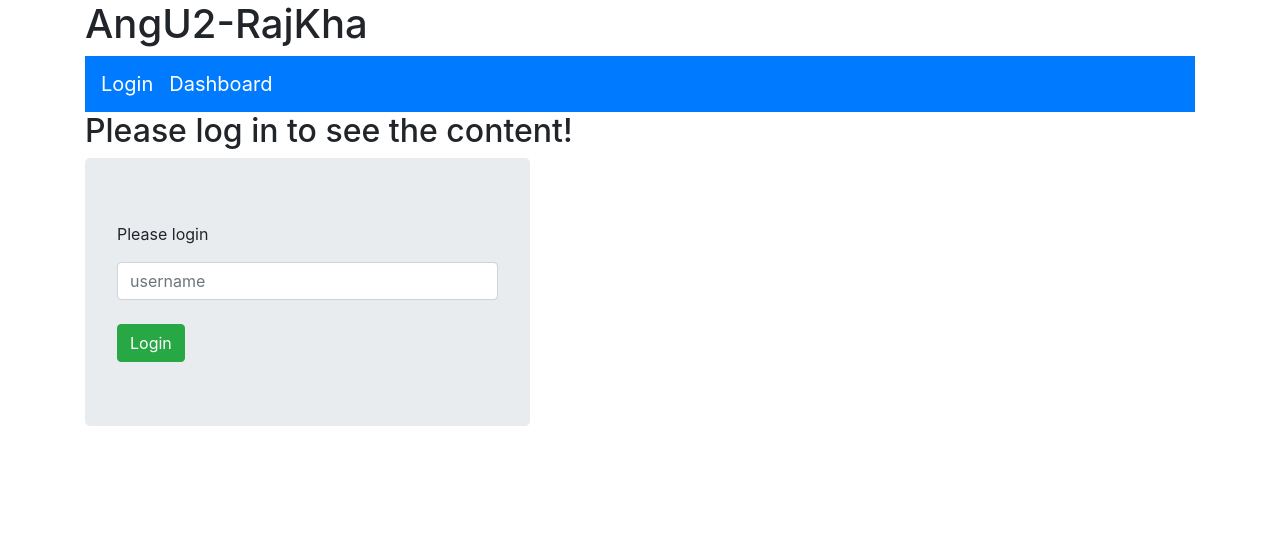
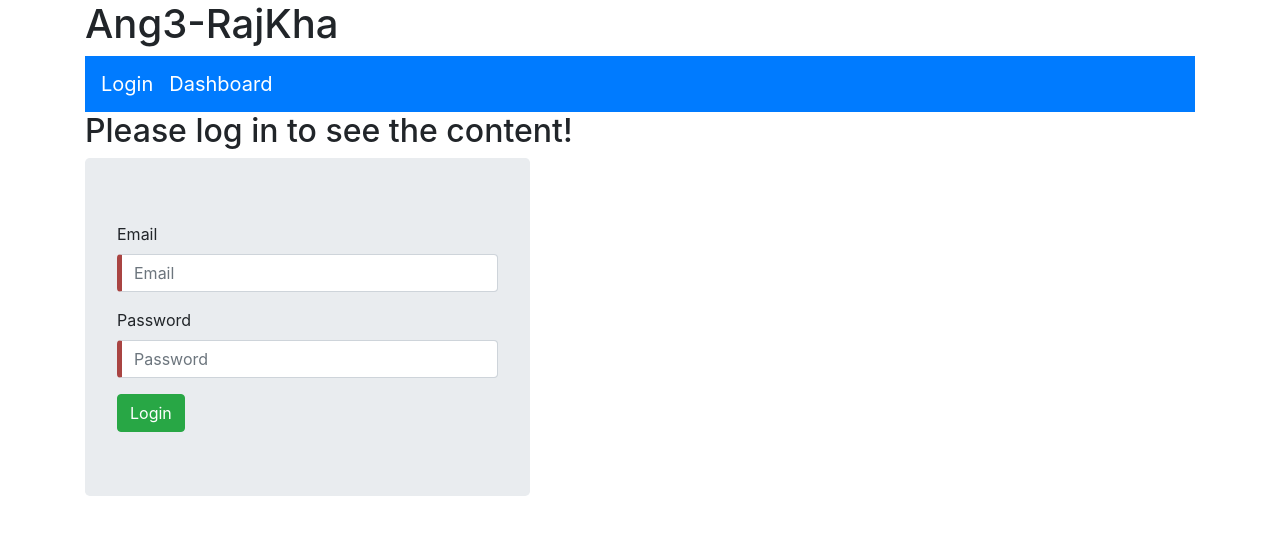
Before and after one commit to rajibkhan976/Ang3-RajKha, an Angular app: page /login in a window 1280 px wide. Shown: the top 534 px of the page. Built offline with nearby package versions, Linux system fonts and the light colour scheme.

Commit message:
login fixed

```diff
--- a/src/app/app.component.ts
+++ b/src/app/app.component.ts
@@ -8,7 +8,7 @@ import { AuthServiceService } from './auth-service.service';
 })
 export class AppComponent implements OnInit {
 
-  title = 'AngU2-RajKha';
+  title = 'Ang3-RajKha';
 
   constructor (private authService: AuthServiceService) {
     authService.loggedUser = this.authService.checkIfLoggedIn();
--- a/src/app/auth-service.service.ts
+++ b/src/app/auth-service.service.ts
@@ -1,4 +1,5 @@
 import { Injectable } from '@angular/core';
+import { AdminFull } from './models/admin-full.model';
 
 @Injectable({
   providedIn: 'root'
@@ -7,6 +8,17 @@ import { Injectable } from '@angular/core';
 export class AuthServiceService {
   //  a property  is defined to store the user who is logged in
   loggedUser:string;
+  public admins : AdminFull [] = [{
+  firstName: 'John',
+  lastName: 'Doe',
+  email: 'john.doe@email.com',
+  password: '1234567890'
+  }, {
+  firstName: 'Kylie',
+  lastName: 'Johnson',
+  email: 'kylie.johnson@email.com',
+  password: '0987654321'
+  }];
 
   constructor() { }
   //method for checking whethre the user is logged in or not
@@ -15,8 +27,14 @@ export class AuthServiceService {
   }
   //method for controlling the user login
   public logIn(user) {
-    localStorage.setItem('user', user);
-    this.loggedUser = user;
+    for (var loginAuthentication in this.admins) {
+      if (user.email === this.admins[loginAuthentication].email && user.password === this.admins[loginAuthentication].password) {
+        localStorage.setItem('user', user.email);
+        this.loggedUser = user.email
+      } else {
+        this.loggedUser = undefined;
+      }
+    }
     return this.loggedUser;
   }
   //method for logging out the user
--- a/src/app/login/login.component.css
+++ b/src/app/login/login.component.css
@@ -0,0 +1,6 @@
+.ng-valid[required], .ng-valid.required  {
+  border-left: 5px solid #42A948; /* green */
+}
+.ng-invalid:not(form)  {
+  border-left: 5px solid #a94442; /* red */
+}
--- a/src/app/login/login.component.html
+++ b/src/app/login/login.component.html
@@ -2,12 +2,36 @@
 <div class="container">
   <div class="row">
     <div class="col-5">
-      <div class="jumbotron" [ngSwitch]="loggedUser">
-        <p *ngSwitchCase="undefined">Please login</p>
-        <input *ngSwitchCase="undefined" [(ngModel)]="userName" class="form-control mr-sm-2" type="search" placeholder="username" aria-label="Search"> <br>
-        <button *ngSwitchCase="undefined" class="btn btn-success my-2 my-sm-0" (click)="logIn()">Login</button>
-        <p *ngSwitchDefault>Log out!</p>
-        <button *ngSwitchDefault class="btn btn-danger my-2 my-sm-0" (click)="logOut()">Logout</button>
+      <div class="jumbotron" >
+        <form [ngSwitch]="loggedUser" (ngSubmit)="logIn()" #loginForm="ngForm">
+          <div class="form-group" *ngSwitchCase="undefined">
+            <label for="email">Email</label>
+            <input type="email" id="email" [(ngModel)]="model.email" name="email" class="form-control mr-sm-2" placeholder="Email" email required #email="ngModel">
+            <div *ngIf="email.invalid && (email.dirty || email.touched)" class="alert alert-danger">
+              <div *ngIf="email.errors.required">
+                Email is required.
+              </div>
+              <div *ngIf="email.errors.email">
+                Wrong format.
+              </div>
+            </div>
+          </div>
+          <div class="form-group" *ngSwitchCase="undefined">
+            <label for="password">Password</label>
+            <input type="password" id="password" [(ngModel)]="model.password" name="password" class="form-control mr-sm-2" placeholder="Password" required minlength="6" #password="ngModel">
+            <div *ngIf="password.invalid && (password.dirty || password.touched)" class="alert alert-danger">
+              <div *ngIf="password.errors.required">
+                Password is required.
+              </div>
+              <div *ngIf="password.errors.minlength">
+                Password must be at least 6 characters long.
+              </div>
+            </div>
+          </div>
+          <button type="submit" *ngSwitchCase="undefined" class="btn btn-success my-2 my-sm-0">Login</button>
+          <p *ngSwitchDefault>Log out!</p>
+          <button *ngSwitchDefault class="btn btn-danger my-2 my-sm-0" (click)="logOut()">Logout</button>
+        </form>
       </div>
     </div>
   </div>
--- a/src/app/login/login.component.ts
+++ b/src/app/login/login.component.ts
@@ -1,6 +1,8 @@
 import { Component, OnInit } from '@angular/core';
 import { AuthServiceService } from '../auth-service.service';
 import { Router } from '@angular/router';
+import { AdminFull } from '../models/admin-full.model';
+import { AdminLogin } from '../models/admin-login.model';
 
 /* This class controls the login and logout functionalities by using the methods of injected Auth service*/
 @Component({
@@ -10,8 +12,10 @@ import { Router } from '@angular/router';
 })
 export class LoginComponent implements OnInit {
 
-  userName: string;
   loggedUser: string;
+  model: AdminLogin = new AdminLogin('','');
+  submitted = false;
+
   //Authservice and router injected in the constructor
   constructor(private authService: AuthServiceService, private router: Router) {
     this.loggedUser = this.authService.checkIfLoggedIn();
@@ -22,19 +26,19 @@ export class LoginComponent implements OnInit {
   }
   //method that controls the user login through using Authservice login method
   logIn():void {
-    if (this.userName != undefined) {
-      this.authService.logIn(this.userName);
-      this.loggedUser = this.authService.checkIfLoggedIn();;
-      if (this.userName ===  this.loggedUser) {
+      this.authService.logIn(this.model);
+      this.loggedUser = this.authService.checkIfLoggedIn();
+      if (this.model.email ===  this.loggedUser) {
         this.router.navigate(['/dashboard']);
       } else {
         this.router.navigate(['/login']);
       }
     }
-   }
    //method that controls the user log out through using Authservice logout method
    logOut():void {
      this.authService.logOut();
-     this.loggedUser = undefined;
+     this.loggedUser = this.authService.checkIfLoggedIn();
    }
+
+   onSubmit() { this.submitted = true; }
 }
--- a/src/app/models/admin-login.model.ts
+++ b/src/app/models/admin-login.model.ts
@@ -1,6 +1,6 @@
 export class AdminLogin {
 constructor(
-public email: string;
-public password: string;
+public email: string,
+public password: string
 ) { }
 }
```
Also changed, not shown: src/app/models/admin-full.model.ts (+4 -4 lines).
